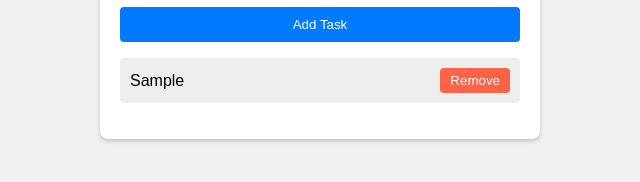
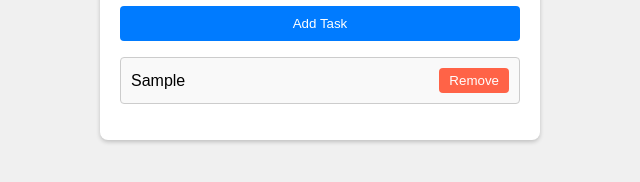
Before and after one commit to Tsi2216/dynamic-to-do-list-js, a plain HTML site: page index.html in a window 1280 px wide. Both pictures are taken after typing "Sample" into the empty fields and a click on the button "Add Task". Shown: the part 400-582 px from the top of the page, 320-960 px from the left. Drawn offline with Linux system fonts and the light colour scheme.

Commit message:
add updated script.js and styles.css file

```diff
--- a/script.js
+++ b/script.js
@@ -6,8 +6,10 @@ document.addEventListener('DOMContentLoaded', () => {
     // Load tasks from local storage
     loadTasks();
 
-    // Add task event listener
+    // Add event listener for the add button
     addButton.addEventListener('click', addTask);
+
+    // Add event listener for the task input to handle Enter key
     taskInput.addEventListener('keypress', (event) => {
         if (event.key === 'Enter') {
             addTask();
@@ -28,6 +30,7 @@ document.addEventListener('DOMContentLoaded', () => {
 
         const li = document.createElement('li'); // Create a new list item
         li.textContent = taskText; // Set the text content to the task text
+        li.classList.add('task-item'); // Add a class to the list item for styling
 
         const removeButton = document.createElement('button'); // Create a remove button
         removeButton.textContent = "Remove"; // Set button text
@@ -36,6 +39,9 @@ document.addEventListener('DOMContentLoaded', () => {
             taskList.removeChild(li); // Remove the list item when clicked
             updateLocalStorage();
         };
+
+        // Optionally, add a class to the remove button
+        removeButton.classList.add('btn-remove'); // Add a class for styling
 
         li.appendChild(removeButton); // Append the remove button to the list item
         taskList.appendChild(li); // Append the list item to the task list
--- a/styles.css
+++ b/styles.css
@@ -54,6 +54,11 @@ li {
     align-items: center;
 }
 
+.task-item {
+    background-color: #f9f9f9; /* Light background for tasks */
+    border: 1px solid #ccc; /* Border for tasks */
+}
+
 .remove-btn {
     cursor: pointer;
     background-color: #ff6347;
```
